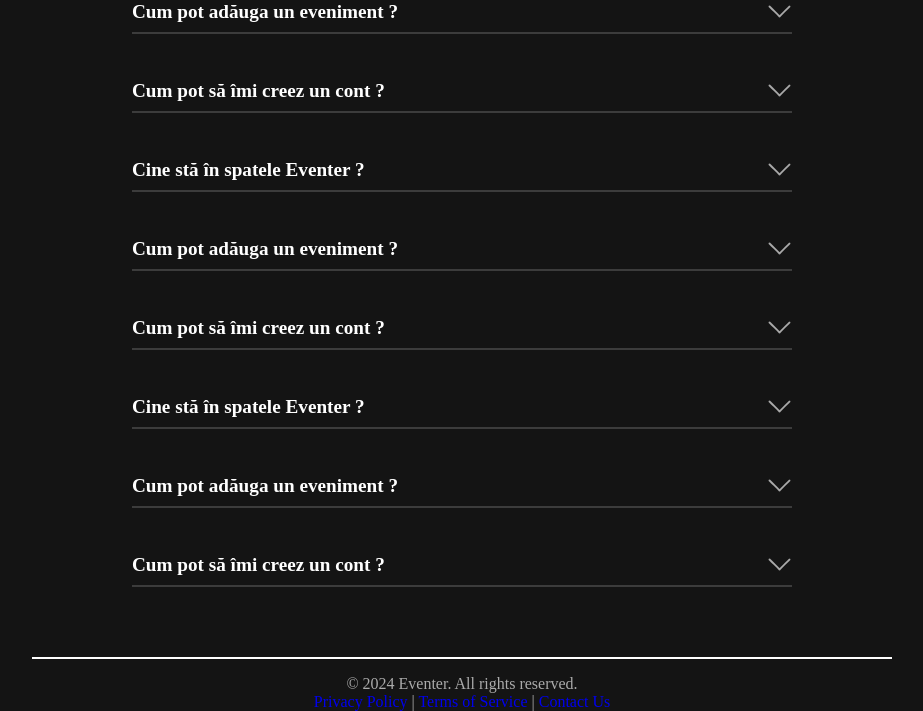
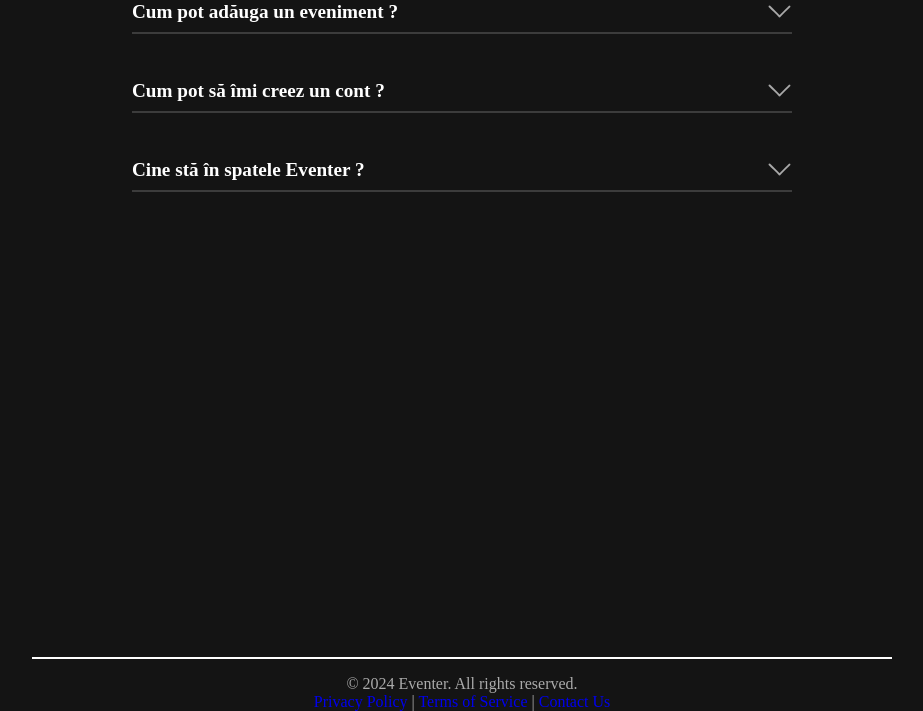
Before and after one commit to Victor152M/Eventer, a Flask app: page /contact in a window 1280 px wide. Shown: the part 545-1256 px from the top of the page, without its empty margins (178-1101 px from the left). Run offline with Flask 3, Linux system fonts and the light colour scheme; parts of the project's set-up code (start-up, migrations or seed data) failed here and were passed over.

Commit message:
small fixes

```diff
--- a/app/templates/contact.html
+++ b/app/templates/contact.html
@@ -26,7 +26,7 @@
     </header>
     <main>
         <sidenav id="side__nav" class="side_nav">
-            <a href="#" class="sidebar_elem">
+            <a href="/" class="sidebar_elem">
                 <img src="../static/images/house2.png" alt="ftlp">
                 <p>Home</p>
             </a>
@@ -120,86 +120,6 @@
                         </p>
                     </div>
                 </div>
-                <div class="faq">
-                    <div class="question">
-                        <h3>Cum pot adăuga un eveniment ?</h3>
-
-                        <img src="../static/images/dropdown arrow.png" alt="ftli">
-                    </div>
-                    <div class="answer">
-                        <p>Pentru a adăuga un eveniment, tot ce trebuie să faci este să
-                            apeși butonul de <span style="color: yellow;">Posteaza</span>
-                            din partea stângă a ecranului, mai exact din meniul de navigare
-                            în cazul în care ești pe telefon. De acolo procesul este
-                            foarte intuitiv :)
-                        </p>
-                    </div>
-                </div>
-
-                <div class="faq">
-                    <div class="question">
-                        <h3>Cum pot să îmi creez un cont ?</h3>
-
-                        <img src="../static/images/dropdown arrow.png" alt="ftli">
-                    </div>
-                    <div class="answer">
-                        <p>Pentru a-ți crea un cont, va trebui să accesezi butonul
-                            <span style="color: yellow;">Cont</span> din meniul
-                            de navigare, iar mai apoi să completezi tabelul cu niște date
-                            pentru a finaliza procesul.
-                        </p>
-                    </div>
-                </div>
-
-                <div class="faq">
-                    <div class="question">
-                        <h3>Cine stă în spatele Eventer ?</h3>
-
-                        <img src="../static/images/dropdown arrow.png" alt="ftli">
-                    </div>
-                    <div class="answer">
-                        <p>Un tânăr fizician stătea o data într-un bar și se gândea
-                            ce să facă. Acesta a încercat să caute niște evenimente
-                            pe internet, însă nu a fost mulțumit de rezultatele căutării,
-                            ele fiind foarte prost prezentate. Tânărul s-a gândit să
-                            ia această problemă în propriile mâini și să creeze o platformă
-                            unde oricine va avea acces la evenimente. În ajutorul lui a sărit
-                            un alchimist celebru. Astfel <span style="color: yellow;">Profesorul Saladin</span>
-                            împreună cu <span style="color: yellow;">Don Quixote</span>
-                            au creat această minunată platformă.
-                        </p>
-                    </div>
-                </div>
-                <div class="faq">
-                    <div class="question">
-                        <h3>Cum pot adăuga un eveniment ?</h3>
-
-                        <img src="../static/images/dropdown arrow.png" alt="ftli">
-                    </div>
-                    <div class="answer">
-                        <p>Pentru a adăuga un eveniment, tot ce trebuie să faci este să
-                            apeși butonul de <span style="color: yellow;">Posteaza</span>
-                            din partea stângă a ecranului, mai exact din meniul de navigare
-                            în cazul în care ești pe telefon. De acolo procesul este
-                            foarte intuitiv :)
-                        </p>
-                    </div>
-                </div>
-
-                <div class="faq">
-                    <div class="question">
-                        <h3>Cum pot să îmi creez un cont ?</h3>
-
-                        <img src="../static/images/dropdown arrow.png" alt="ftli">
-                    </div>
-                    <div class="answer">
-                        <p>Pentru a-ți crea un cont, va trebui să accesezi butonul
-                            <span style="color: yellow;">Cont</span> din meniul
-                            de navigare, iar mai apoi să completezi tabelul cu niște date
-                            pentru a finaliza procesul.
-                        </p>
-                    </div>
-                </div>
             </section>
         </div>
     </main>
--- a/app/templates/index.html
+++ b/app/templates/index.html
@@ -26,7 +26,7 @@
     </header>
     <main>
         <sidenav id="side__nav" class="side_nav">
-            <a href="#" class="sidebar_elem">
+            <a href="/" class="sidebar_elem">
                 <img src="../static/images/house2.png" alt="ftlp">
                 <p>Home</p>
             </a>
```
